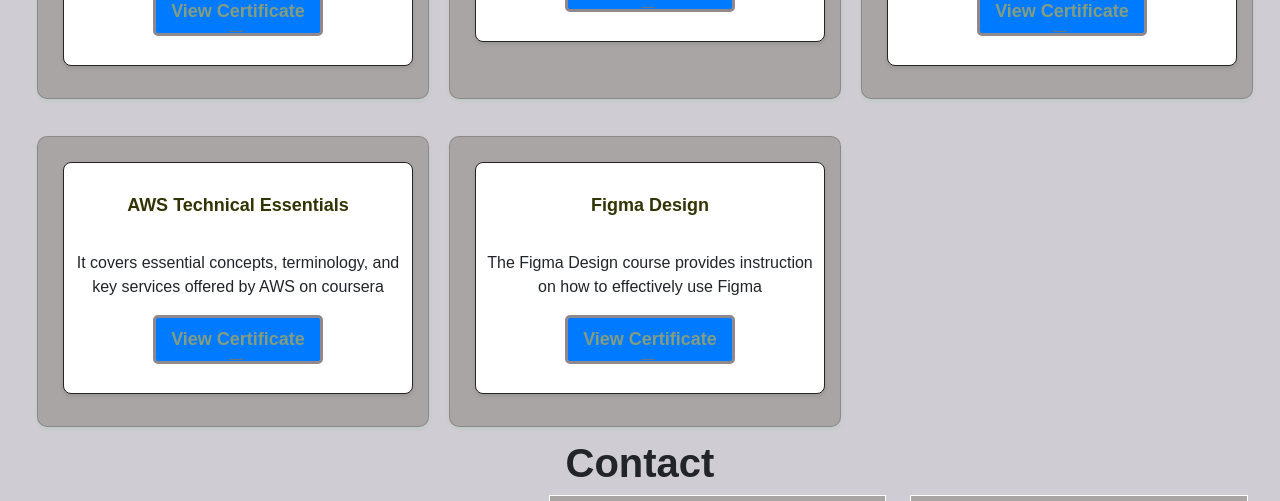
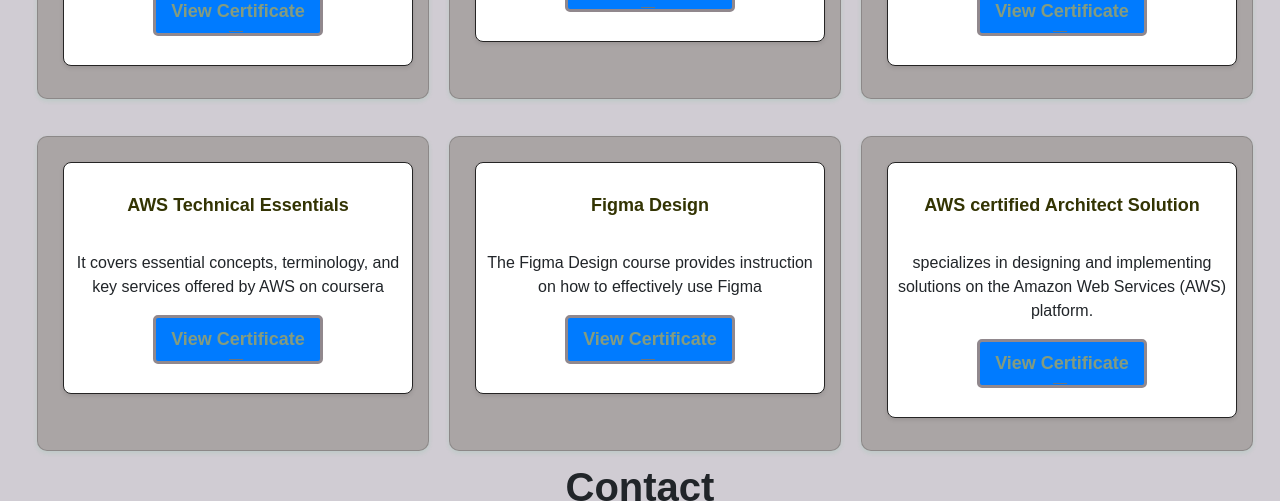
Before and after one commit to middas123/my-portfolio, a React (Vite) app: page / in a window 1280 px wide. Shown: the part 2640-3141 px from the top of the page. Built offline with nearby package versions, Linux system fonts and the light colour scheme.

Commit message:
certificates
 I added a new card because i just finished a new certificate

```diff
--- a/src/Components/certificates/Certificates.jsx
+++ b/src/Components/certificates/Certificates.jsx
@@ -67,6 +67,17 @@ const Certificates = () => {
               </footer>
             </div>
          </div>
+         <div className="card">
+            <div className="card p-2 rotate-on-hover">
+              <br />
+              <h5 className="card-title">AWS certified Architect Solution</h5>
+              <br />
+              <p>specializes in designing and implementing solutions on the Amazon Web Services (AWS) platform. </p>
+              <a href="src/assets/AWS Certified Solutions Architect.pdf" className="btn btn-primary" target="_blank" rel="noopener noreferrer">View Certificate</a>
+              <footer className="blockquote-footer">
+              </footer>
+            </div>
+         </div>
 
       </div>
     </div>
```
Also changed, not shown: 1 other file (tests, documents, lock files or other folders).
